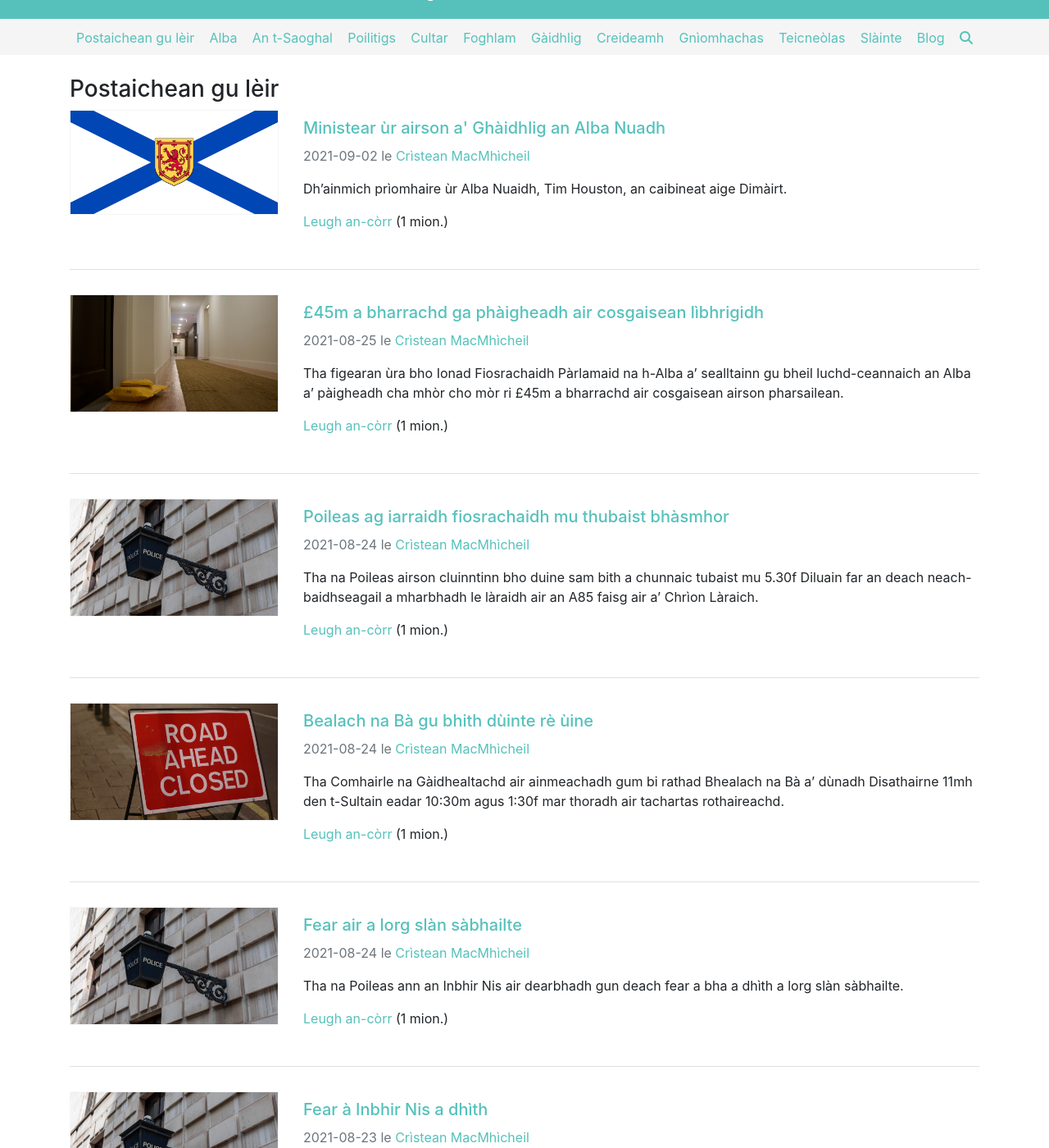
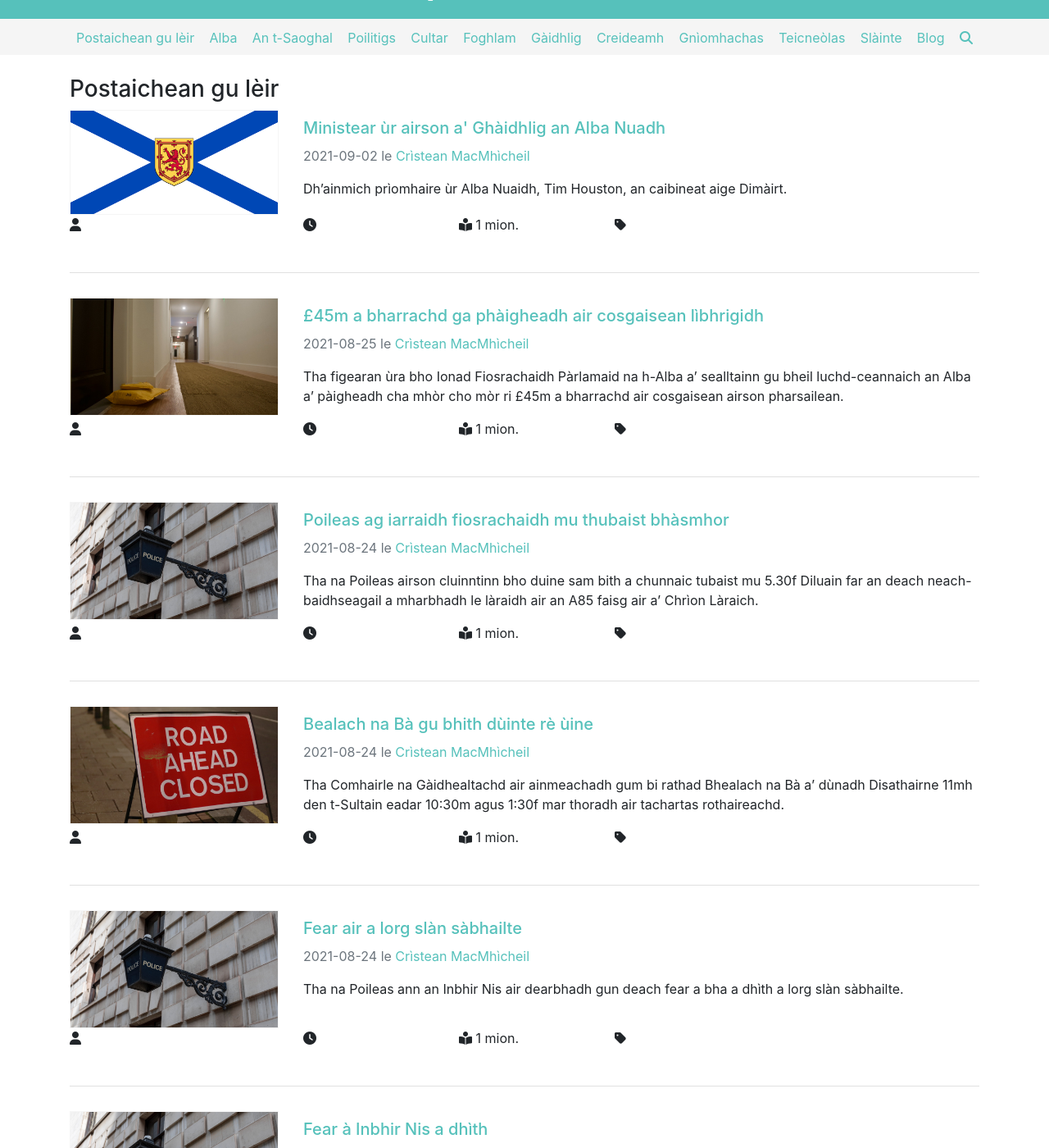
Before and after one commit to criomagan/criomagan.github.io, a Jekyll site: the page built from index.html, in a window 1280 px wide and 1400 px high, scrolled down 218 px. Shown: the whole window at 82% size. Built offline with Jekyll 4.4.1, drawn with Linux system fonts in a browser that asks for light colours; nearby versions of some CDN libraries; the list of posts is cut into pages by our own code; some of the changed text lies outside the part shown.

Commit message:
Update index.html

```diff
--- a/index.html
+++ b/index.html
@@ -22,12 +22,27 @@
             {% endif %}
             <!-- Insert the post excerpt here -->
             {{ post.excerpt }}
-            <p class="reading-time" title="Estimated read time">
-              <a href="{{ site.baseurl }}{{ post.url }}">Leugh an-còrr</a>
-              {% assign words = include.content | strip_html | number_of_words %}
-              ({{ words | divided_by: 180 | plus: 1 }} mion.)
-            </p>
-
+          </div>
+        </div>
+        <div class="row">
+          <div class="col-md-3">
+            <p><i class="fas fa-user"></i> {{ page.author }}</p>
+          </div>
+          <div class="col-md-2">
+            <p><i class="fas fa-clock"></i> {{ page.date | date: "%Y-%m-%d" }}</p>
+          </div>
+          <div class="col-md-2">
+            <p><i class="fas fa-book-reader"></i> <span class="reading-time" title="Estimated read time">
+            {% assign words = include.content | strip_html | number_of_words %}
+            {{ words | divided_by: 180 | plus: 1 }} mion.
+            </span></p>
+          </div>
+          <div class="col-md-5">
+            <p style="display: inline-block"><i class="fa fa-tag"></i> {% for category in page.categories %}
+              <a class="post-category-link" href="{{ site.baseurl }}/roinn-seorsa/{{ category }}">
+                #{{ category }}
+              </a></p>
+            {% endfor %}
           </div>
         </div>
         <div class="section-divider"></div>
```
